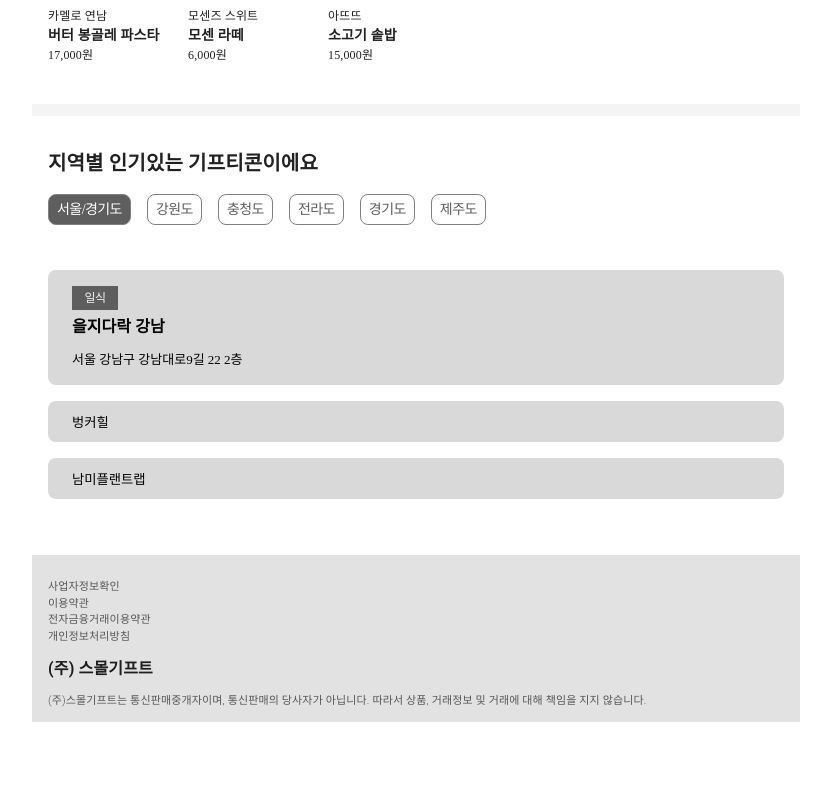
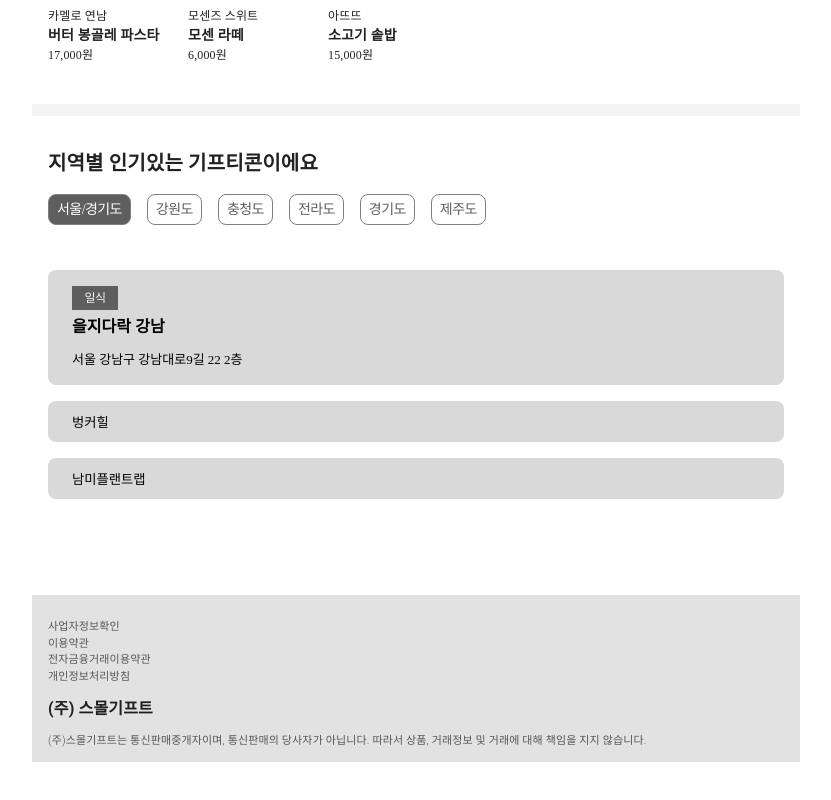
Before and after one commit to dlantjdgkgk/SmallGift, a React (Create React App) app: page / in a window 1280 px wide. Shown: the part 850-1650 px from the top of the page, without its empty margins (224-1055 px from the left). Built offline with nearby package versions, Linux system fonts and the light colour scheme.

Commit message:
feat : 디자인 수정

```diff
--- a/src/components/Footer/style.ts
+++ b/src/components/Footer/style.ts
@@ -5,7 +5,7 @@ export const FooterWrapper = styled.div`
   background-color: #e2e2e2;
   display: flex;
   flex-direction: column;
-  margin-bottom: 72px;
+  margin-top: 40px;
   div {
     margin: 12px 0 0 8px;
   }
```
